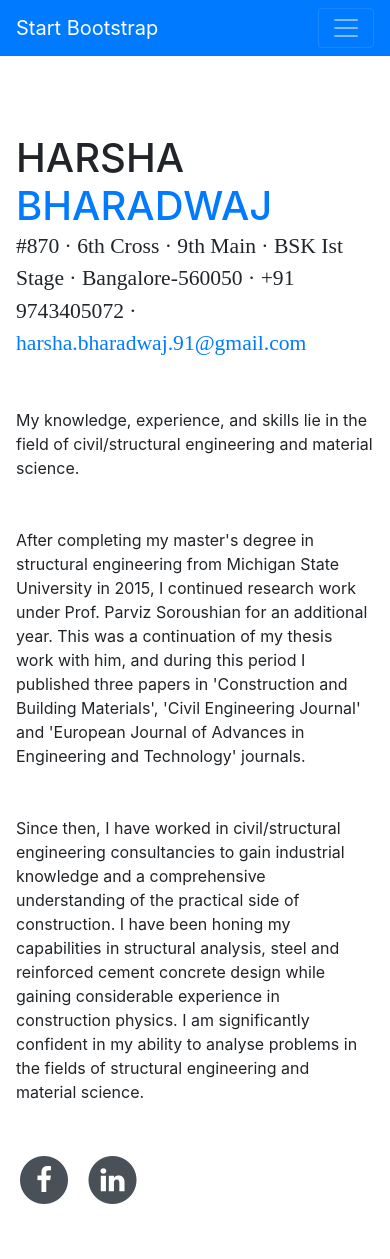
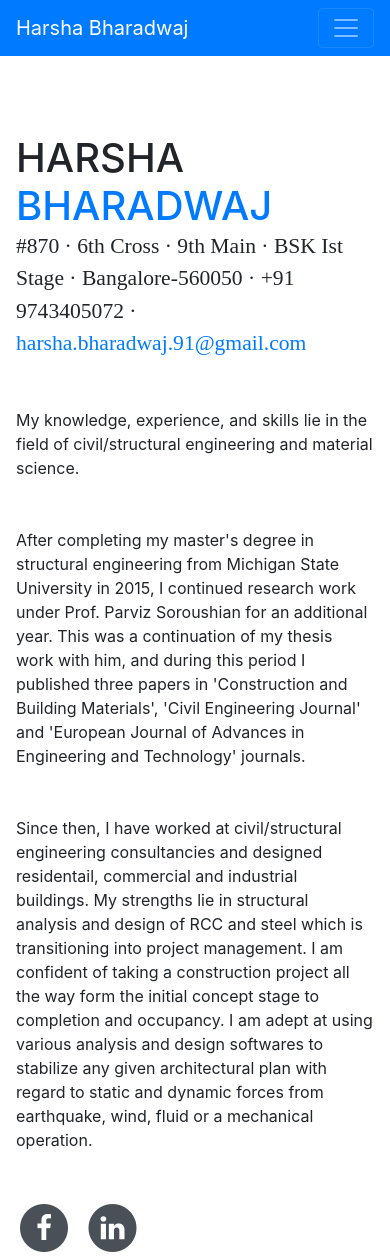
Before and after one commit to Monkey91/harshabharadwaj.github.io, a website with bundled scripts: page index.html in a window 390 px wide. Shown: the top 1259 px of the page. Built offline with nearby package versions, Linux system fonts and the light colour scheme; a web font is replaced by a local one.

Commit message:
Changed Intro Paragraph

```diff
--- a/index.html
+++ b/index.html
@@ -29,7 +29,7 @@
 
     <nav class="navbar navbar-expand-lg navbar-dark bg-primary fixed-top" id="sideNav">
       <a class="navbar-brand js-scroll-trigger" href="#page-top">
-        <span class="d-block d-lg-none">Start Bootstrap</span>
+        <span class="d-block d-lg-none">Harsha Bharadwaj</span>
         <span class="d-none d-lg-block">
           <img class="img-fluid img-profile rounded-circle mx-auto mb-2" src="img/profile.jpg" alt="">
         </span>
@@ -74,7 +74,7 @@
 
         <p class="mb-5"> After completing my master's degree in structural engineering from Michigan State University in 2015, I continued research work under Prof. Parviz Soroushian for an additional year. This was a continuation of my thesis work with him, and during this period I published three papers in 'Construction and Building Materials', 'Civil Engineering Journal' and 'European Journal of Advances in Engineering and Technology' journals. </p>
 
-        <p class="mb-5"> Since then, I have worked in civil/structural engineering consultancies to gain industrial knowledge and a comprehensive understanding of the practical side of construction. I have been honing my capabilities in structural analysis, steel and reinforced cement concrete design while gaining considerable experience in construction physics. I am significantly confident in my ability to analyse problems in the fields of structural engineering and material science. </p>
+        <p class="mb-5"> Since then, I have worked at civil/structural engineering consultancies and designed residentail, commercial and industrial buildings. My strengths lie in structural analysis and design of RCC and steel which is transitioning into project management. I am confident of taking a construction project all the way form the initial concept stage to completion and occupancy. I am adept at using various analysis and design softwares to stabilize any given architectural plan with regard to static and dynamic forces from earthquake, wind, fluid or a mechanical operation.</p>
 
           <p class="mb-5">  </p>
 
```
